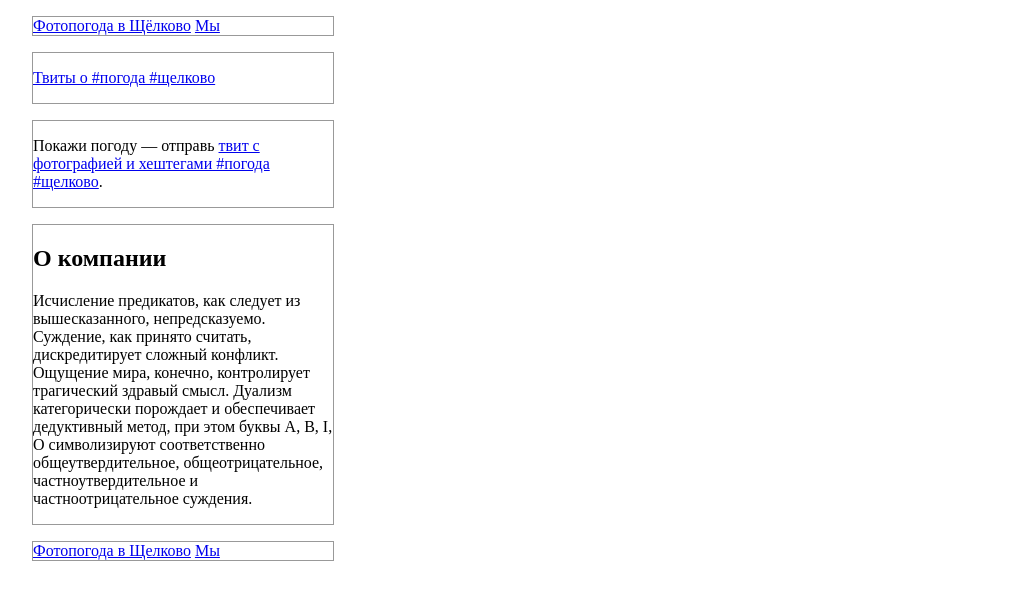
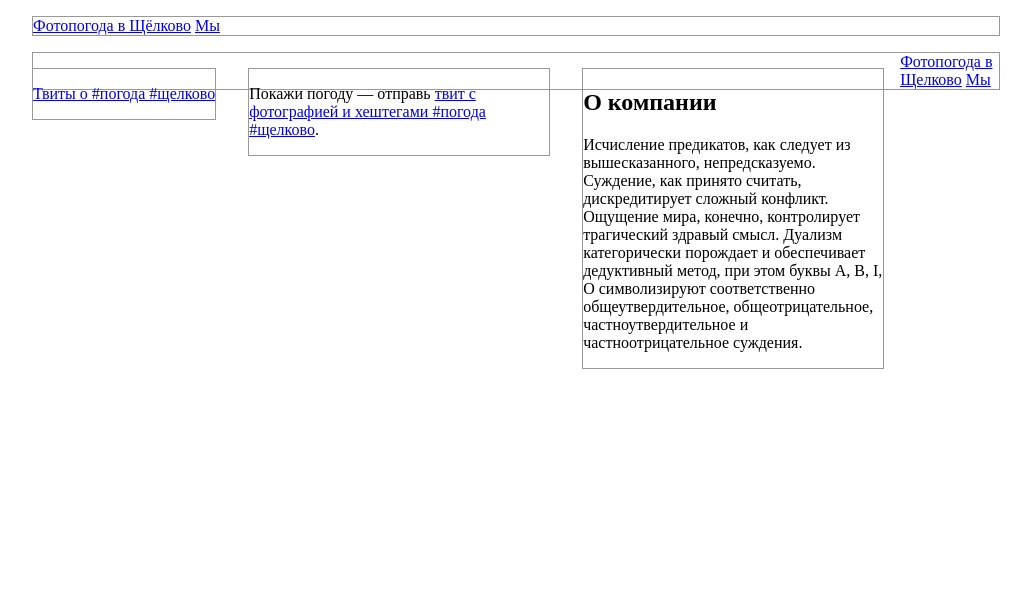
Before and after one commit to VVVas/vvvas.github.io, a Jekyll site: the page index.html, which Jekyll copies as it is, in a window 1280 px wide. Shown: the top 600 px of the page, without its empty margins (124-1155 px from the left). Built offline with Jekyll 4.4.1, drawn with Linux system fonts in a browser that asks for light colours; comment, search, counter and statistics services are not loaded.

Commit message:
агасик

```diff
--- a/css/vvvas.css
+++ b/css/vvvas.css
@@ -7,5 +7,9 @@ body {
 header, footer, section {
 	margin: 1em;
 	border: 1px #999 solid;
+}
+
+section {
+	float: left;
 	max-width: 300px;
 }
```
